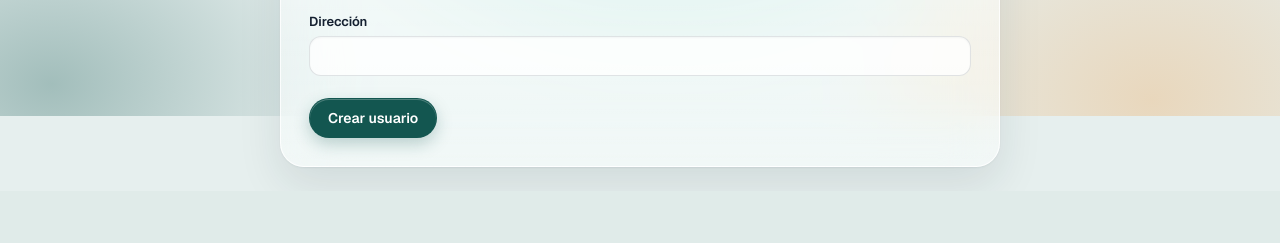
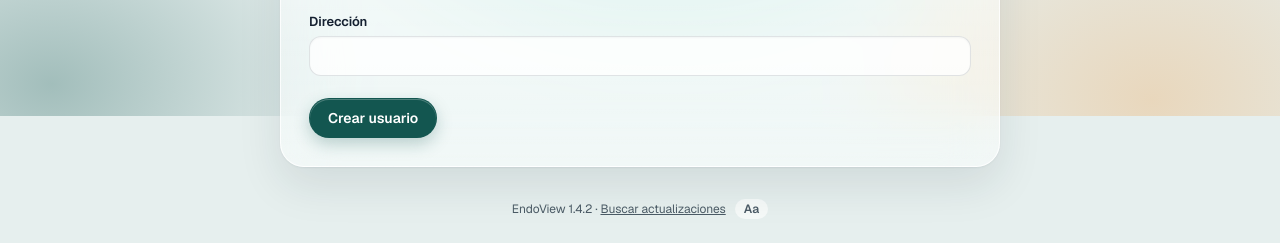
Before and after one commit to alejandrodiazgro/endoview, a Flask app: page /registro in a window 1280 px wide. Shown: the part 684-927 px from the top of the page. Before the commit the page ends 853 px from the top, so only its background shows below. Run offline with Flask 3, Linux system fonts and the light colour scheme; parts of the project's set-up code (start-up, migrations or seed data) failed here and were passed over.

Commit message:
EndoView 1.4.2
- La búsqueda de actualizaciones y el botón «Actualizar ahora» pasan a la pantalla de inicio de sesión
- Dentro del programa solo se muestra el número de versión

Co-Authored-By: Claude Opus 5.5 <noreply@anthropic.com>
Claude-Session: https://claude.ai/code/session_01GfvnX7xqYwhLabrCaWni5K

```diff
--- a/app.py
+++ b/app.py
@@ -984,20 +984,17 @@ def drive_desconectar():
 
 # ---------------- actualizaciones ----------------
 @app.route("/api/actualizacion")
-@requiere_login
 def api_actualizacion():
     return jsonify(actualizador.estado())
 
 
 @app.route("/api/actualizacion/buscar", methods=["POST"])
-@requiere_login
 def api_actualizacion_buscar():
     actualizador.buscar(forzar=True)
     return jsonify(actualizador.estado())
 
 
 @app.route("/api/actualizacion/instalar", methods=["POST"])
-@requiere_login
 def api_actualizacion_instalar():
     if any(e["estado"] == "capturando" for e in A.listar_estudios()) or (
             cam is not None and cam.estado()["grabando"]):
--- a/templates/base.html
+++ b/templates/base.html
@@ -186,7 +186,7 @@
 </header>
 {% endif %}
 <main>
-  {% if usuario %}
+  {% if not usuario %}
   <div id="actz" class="aviso ok" hidden style="display:flex;align-items:center;gap:12px;flex-wrap:wrap">
     <span id="actzTxt" style="flex:1"></span>
     <button class="btn" id="actzBtn">Actualizar ahora</button>
@@ -283,6 +283,13 @@ async function googleFlujo(proposito, alEsperar) {
   ver(); setInterval(ver, 5000);
 })();
 </script>
+{% endif %}
+{% if usuario %}
+<footer class="pie">
+  EndoView {{ version }}
+  <button type="button" onclick="cambiarLetra()" title="Tamaño de letra">Aa</button>
+</footer>
+{% else %}
 <footer class="pie">
   EndoView {{ version }} · <a href="#" id="actzBuscar">Buscar actualizaciones</a>
   <span id="actzMsg"></span>
@@ -318,7 +325,7 @@ async function googleFlujo(proposito, alEsperar) {
                       s.estado === 'sin_conexion' ? '· sin conexión a internet' : '';
     pintar(s);
   };
-  consultar(); setInterval(consultar, 10 * 60 * 1000);
+  consultar(); setTimeout(consultar, 4000); setTimeout(consultar, 12000); setInterval(consultar, 10 * 60 * 1000);
 })();
 </script>
 {% endif %}
--- a/version.py
+++ b/version.py
@@ -1,4 +1,4 @@
 """Versión de EndoView y de dónde se descargan las actualizaciones."""
-VERSION = "1.4.1"
+VERSION = "1.4.2"
 REPO = "alejandrodiazgro/endoview"          # GitHub: compilación y actualizaciones
 VISOR = "https://alejandrodiazgro.github.io/endoview/v/"  # página que abre el QR
```
